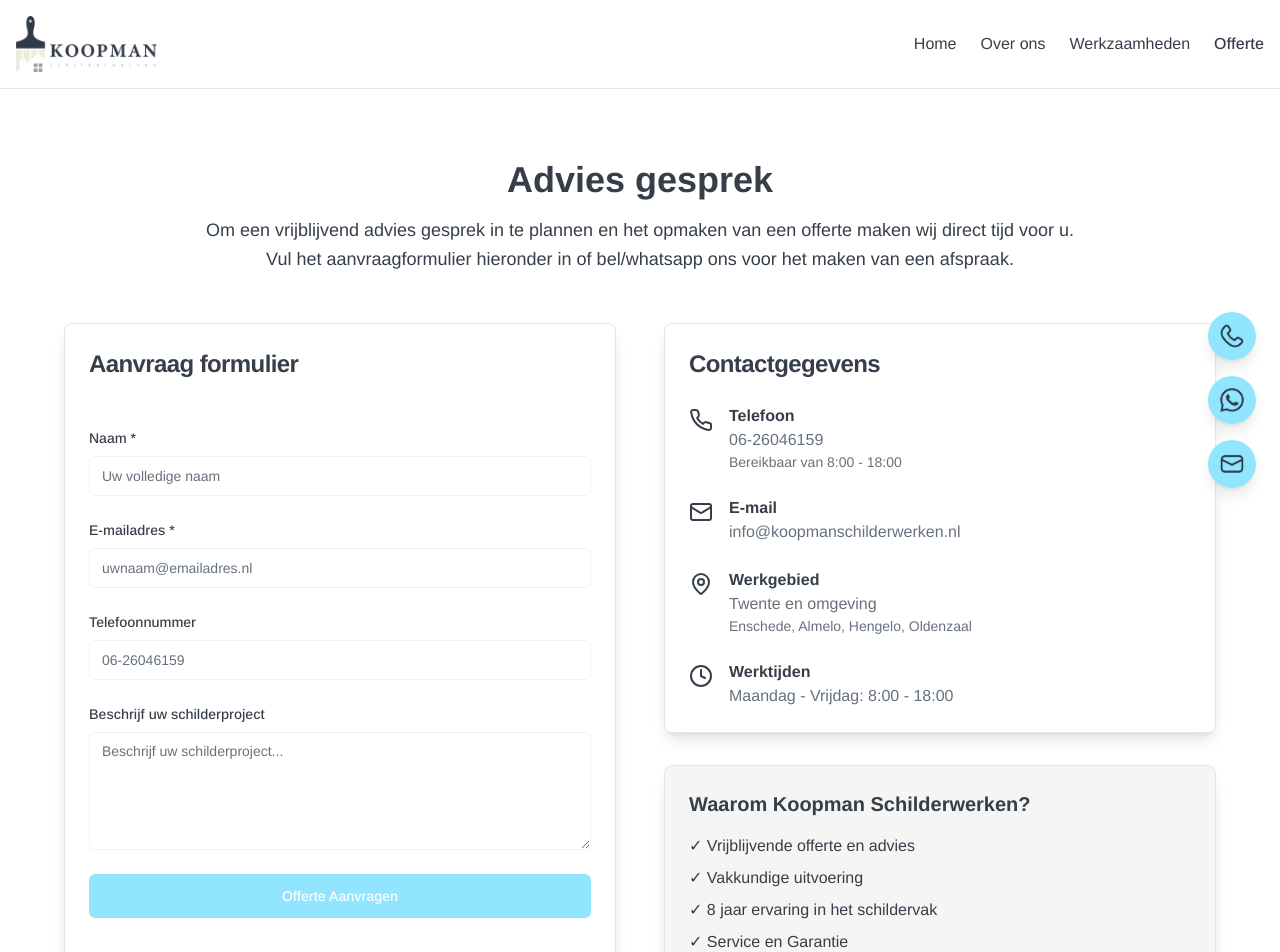
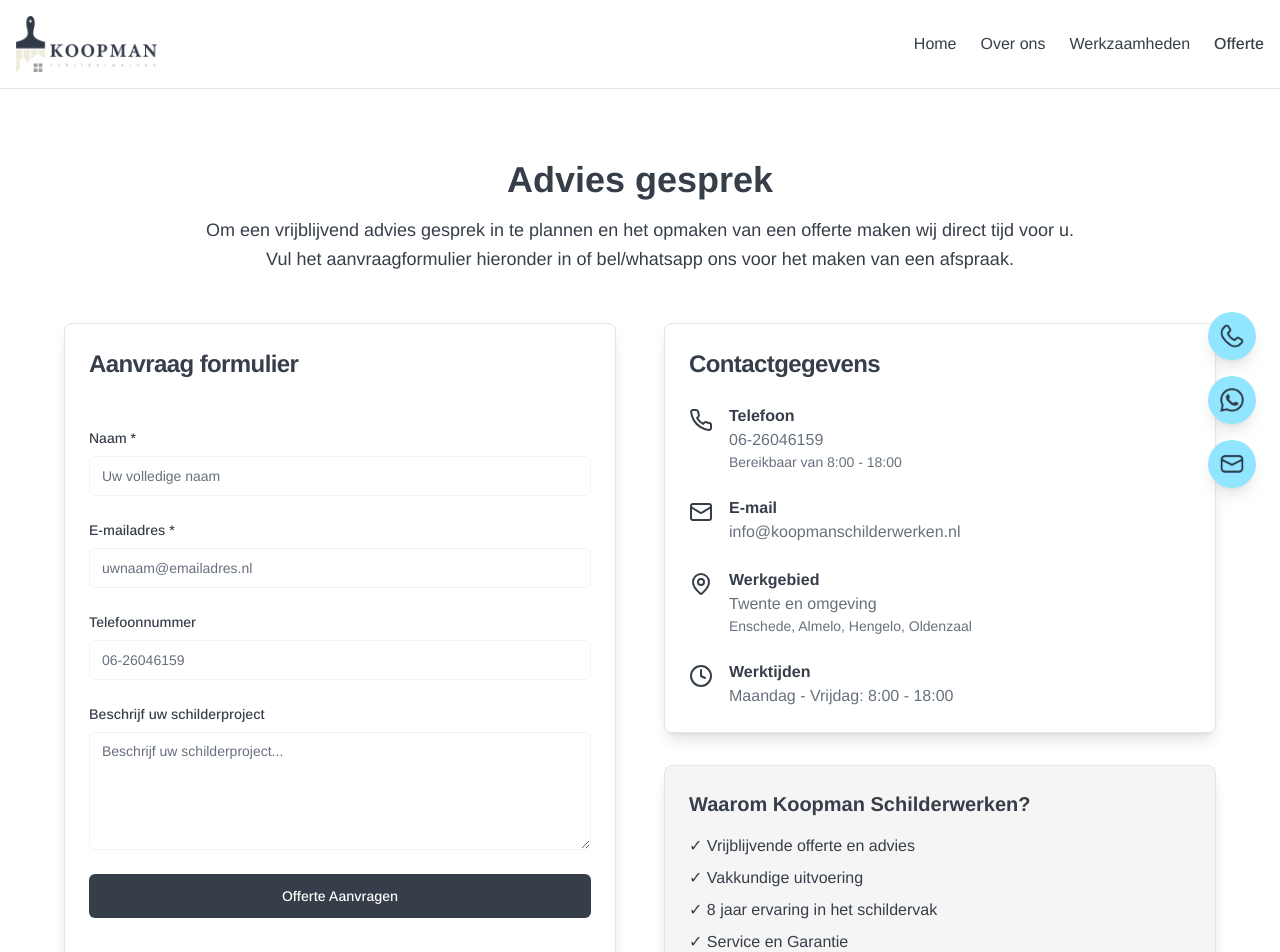
Before and after one commit to karmkoopman/website, a React (Vite) app: page /website/offerte in a window 1280 px wide. Shown: the top 952 px of the page. Built offline with nearby package versions, Linux system fonts and the light colour scheme.

Commit message:
Revert button color to original styling

```diff
--- a/src/components/Contact.tsx
+++ b/src/components/Contact.tsx
@@ -135,12 +135,7 @@ const Contact = () => {
                     />
                   </div>
 
-                  <Button
-                    type="submit"
-                    className="w-full"
-                    size="lg"
-                    style={{ backgroundColor: '#91e5ff', color: 'white', border: 'none' }}
-                  >
+                  <Button type="submit" className="w-full" size="lg">
                     Offerte Aanvragen
                   </Button>
                 </form>
```
